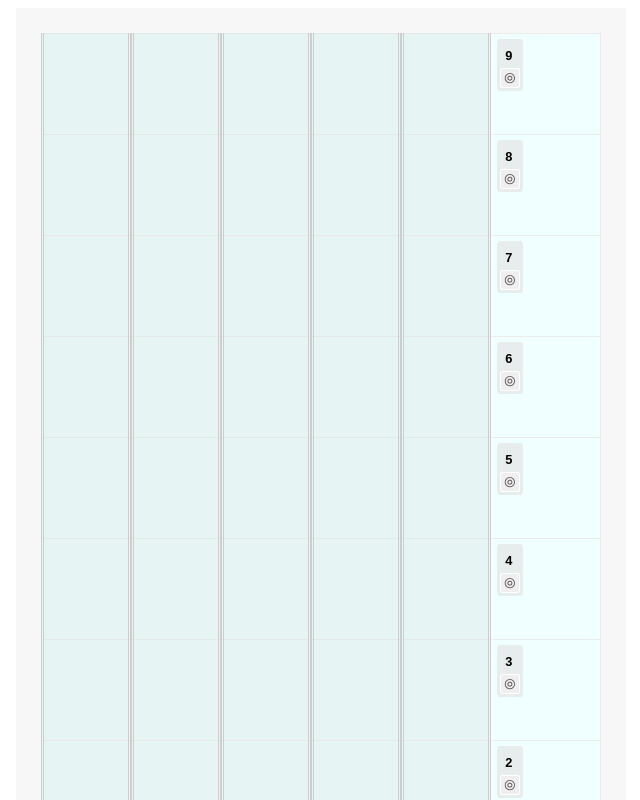
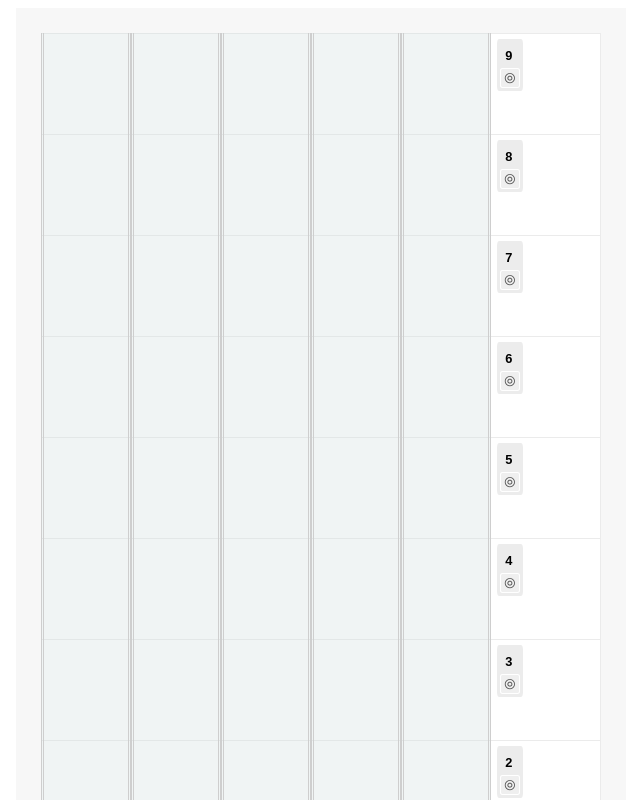
Before and after one commit to dpetrouk/lift-emulator, a Vue app: page / in a window 1280 px wide. Shown: the top 800 px of the page, without its empty margins (319-959 px from the left). Built offline with nearby package versions, Linux system fonts and the light colour scheme.

Commit message:
feat: change bg color to white

```diff
--- a/src/Components/Floor.vue
+++ b/src/Components/Floor.vue
@@ -32,7 +32,7 @@ const buttonChar = computed(() => (props.floorState.isLiftCalled.value ? '⦿' :
   border-color: #ebebeb;
   border-width: 0 1px 0 1px;
 
-  background-color: azure;
+  background-color: white;
 }
 .floor:not(first-child) {
   border-bottom-width: thin;
```
